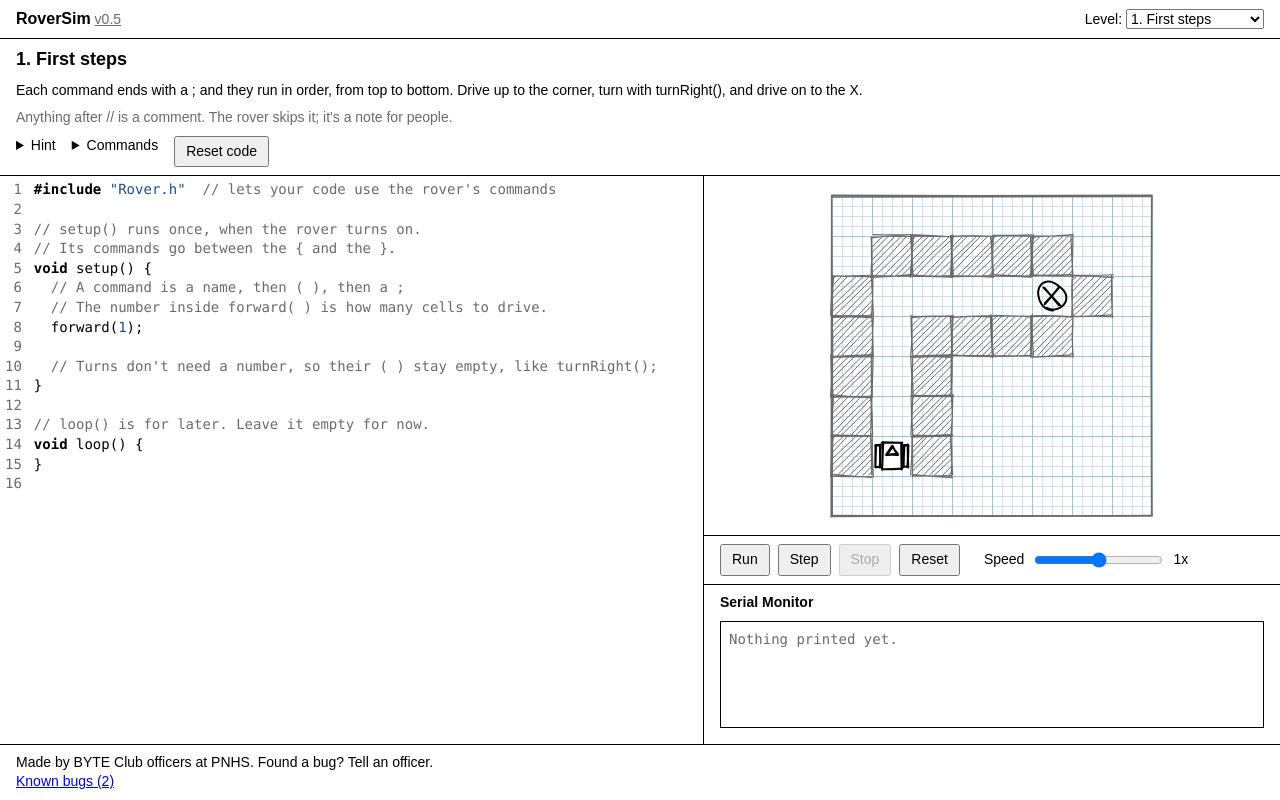
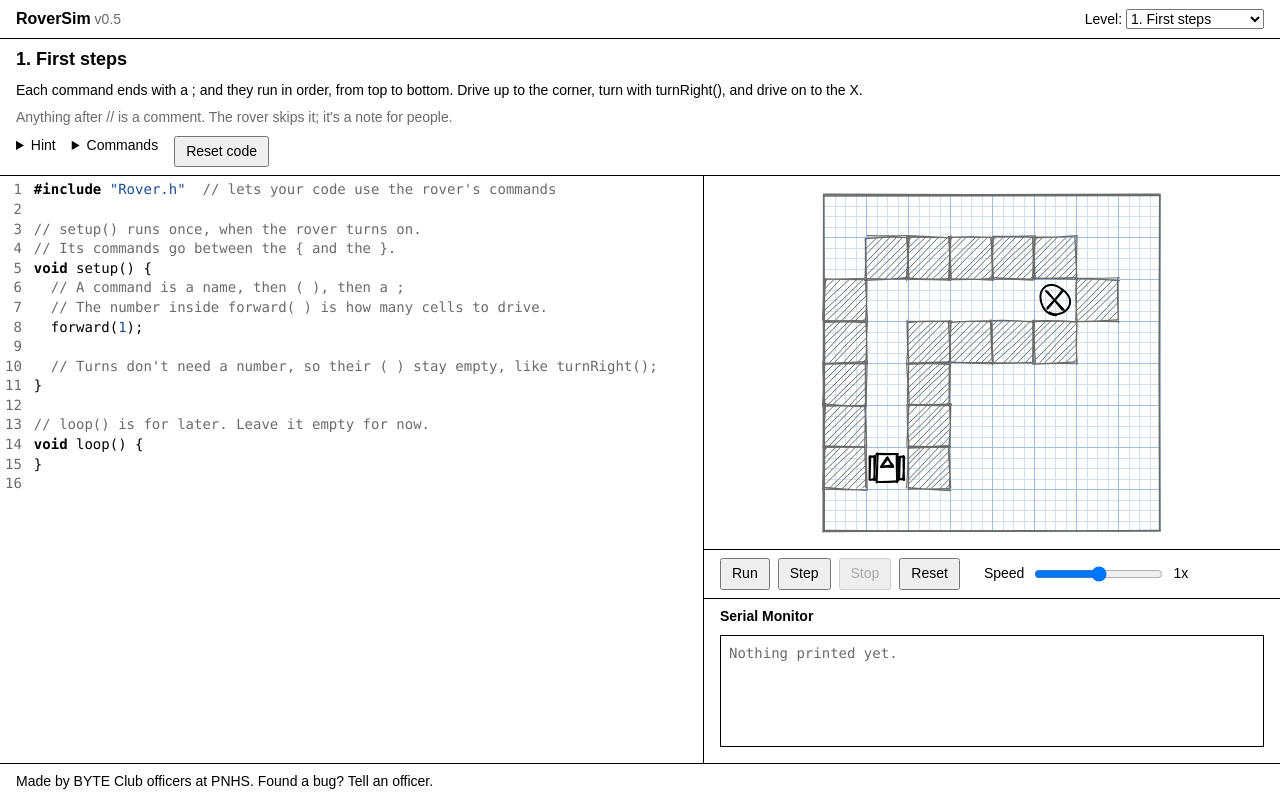
Before and after one commit to jai-kata/roversim, a website built with Vite: page index.html in a window 1280 px wide. Built offline with nearby package versions, Linux system fonts and the light colour scheme.

Commit message:
Stop publishing the changelog and known-bugs list
Remove the version link to changelog.txt and the "Known bugs (N)" footer
link, and move both files out of public/ so the site no longer serves
them. They stay in the repo root for officers.

```diff
--- a/index.html
+++ b/index.html
@@ -7,7 +7,7 @@
   </head>
   <body>
     <header class="top">
-      <div><b class="name">RoverSim</b> <a class="version" href="changelog.txt">v0.5</a></div>
+      <div><b class="name">RoverSim</b> <span class="version">v0.5</span></div>
       <label>Level: <select id="level"></select></label>
     </header>
 
@@ -52,8 +52,7 @@
     </main>
 
     <footer>
-      Made by BYTE Club officers at PNHS. Found a bug? Tell an officer.<br />
-      <a href="bugs.txt" id="bugs-link">Known bugs</a>
+      Made by BYTE Club officers at PNHS. Found a bug? Tell an officer.
     </footer>
 
     <script type="module" src="/src/main.ts"></script>
--- a/src/main.ts
+++ b/src/main.ts
@@ -1,5 +1,4 @@
 import './style.css';
-import bugsText from '../public/bugs.txt?raw';
 import { createEditor } from './editor';
 import type { Program, RunResult } from './lang';
 import { analyze, loopIsEmpty, missingRequirements, type Requirement } from './lang/analysis';
@@ -24,10 +23,6 @@
 };
 const speedInput = $<HTMLInputElement>('speed');
 const speedOut = $<HTMLOutputElement>('speed-out');
-
-// Keep the footer count honest: it's the number of entries in bugs.txt.
-const bugCount = bugsText.split('\n').filter((l) => l.startsWith('- ')).length;
-$('bugs-link').textContent = `Known bugs (${bugCount})`;
 
 const REQUIREMENT_MESSAGES: Record<Requirement, string> = {
   variable: 'Made it, but this level wants you to use a variable, like int legs = 2; and then forward(legs);',
```
Also changed, not shown: README.md, bugs.txt (renamed from public/bugs.txt), changelog.txt (renamed from public/changelog.txt).
